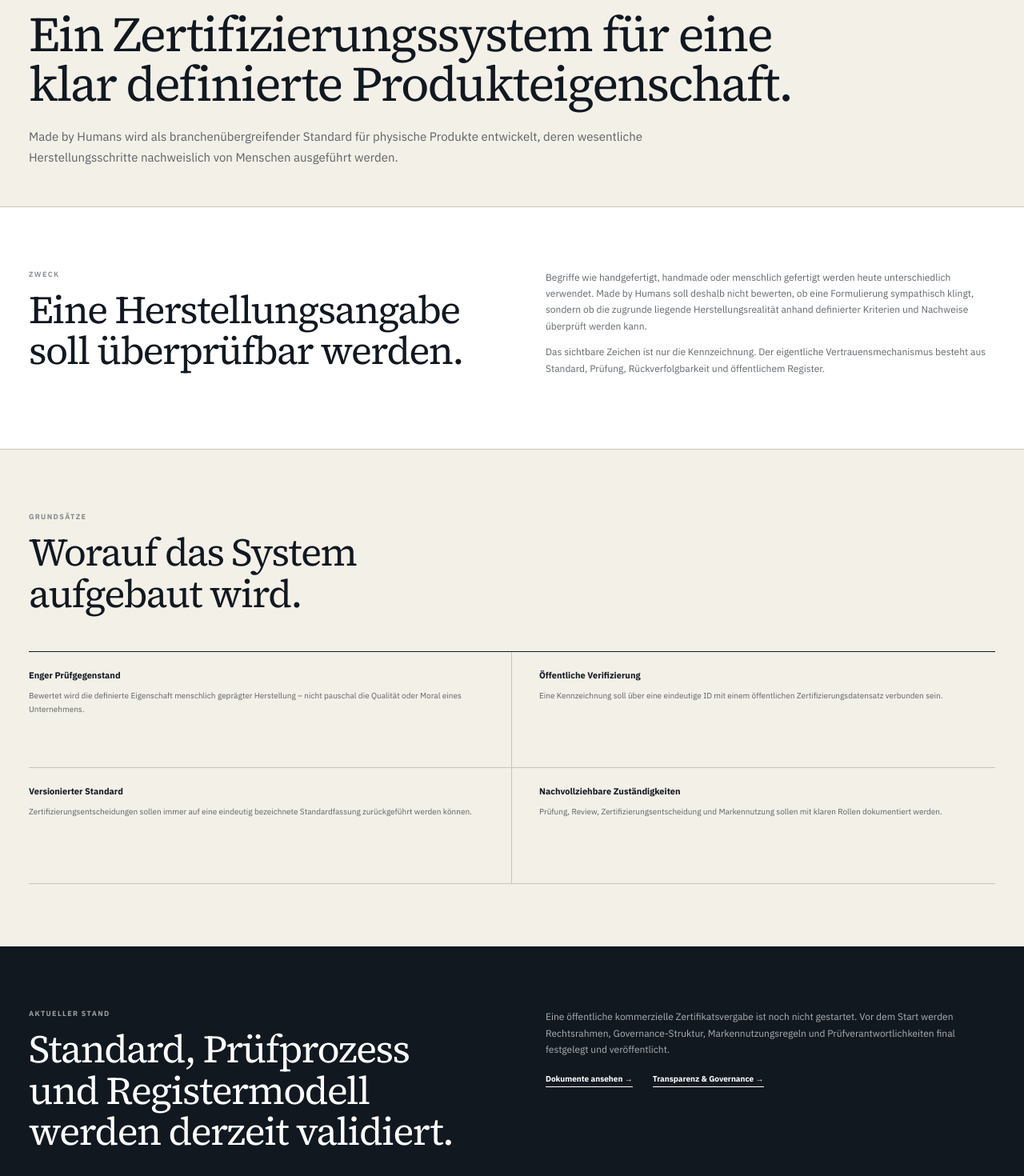
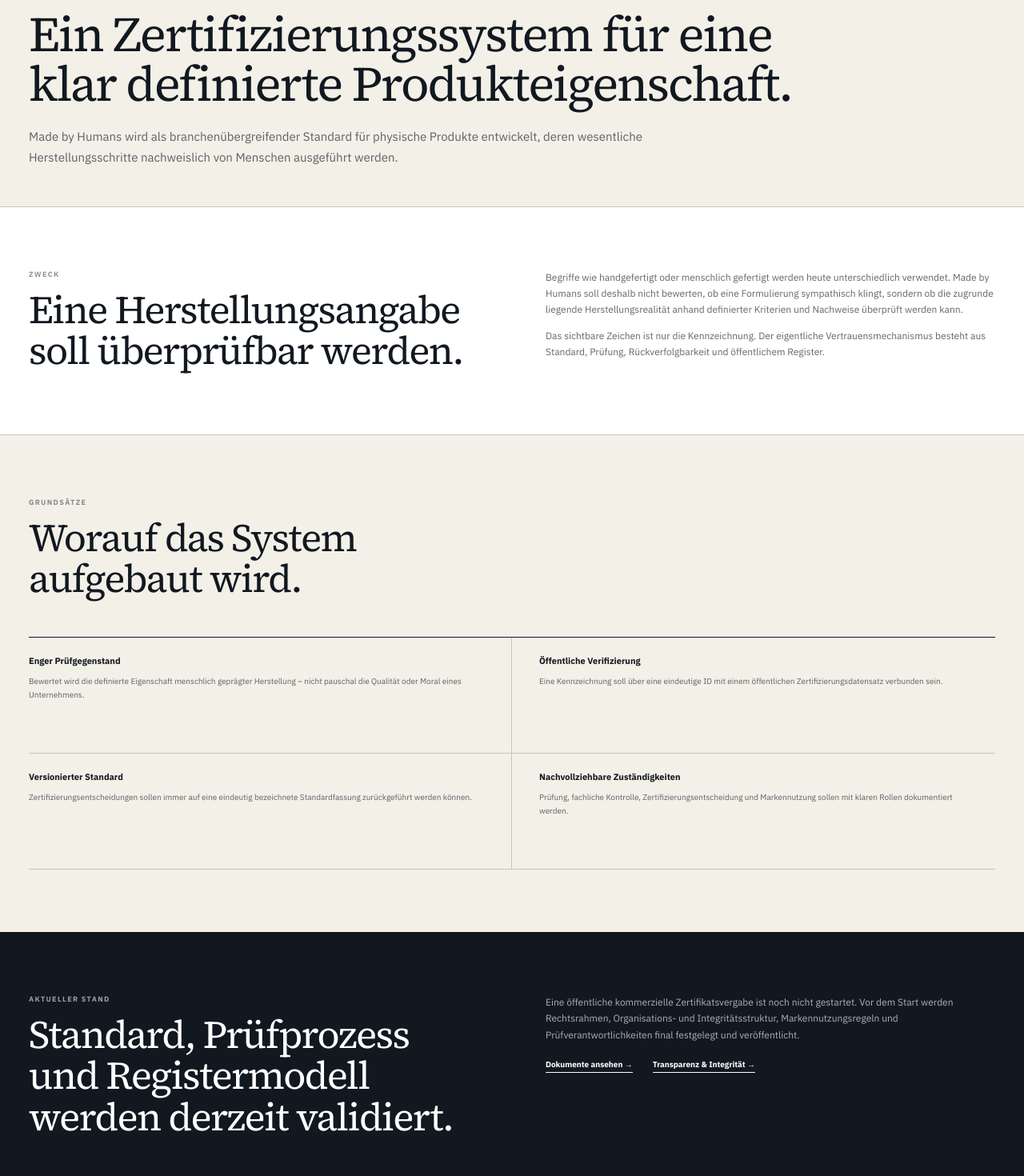
Before and after one commit to dennis-glaser-coder/human-certification-web, a Next.js app: page /ueber-uns in a window 1280 px wide. Shown: the part 164-1634 px from the top of the page at 80% size. Built offline with nearby package versions, Linux system fonts and the light colour scheme.

Commit message:
Über-uns-Seite sprachlich vereinheitlichen

```diff
--- a/src/app/ueber-uns/page.js
+++ b/src/app/ueber-uns/page.js
@@ -13,7 +13,7 @@ const principles = [
   ['Enger Prüfgegenstand', 'Bewertet wird die definierte Eigenschaft menschlich geprägter Herstellung – nicht pauschal die Qualität oder Moral eines Unternehmens.'],
   ['Öffentliche Verifizierung', 'Eine Kennzeichnung soll über eine eindeutige ID mit einem öffentlichen Zertifizierungsdatensatz verbunden sein.'],
   ['Versionierter Standard', 'Zertifizierungsentscheidungen sollen immer auf eine eindeutig bezeichnete Standardfassung zurückgeführt werden können.'],
-  ['Nachvollziehbare Zuständigkeiten', 'Prüfung, Review, Zertifizierungsentscheidung und Markennutzung sollen mit klaren Rollen dokumentiert werden.'],
+  ['Nachvollziehbare Zuständigkeiten', 'Prüfung, fachliche Kontrolle, Zertifizierungsentscheidung und Markennutzung sollen mit klaren Rollen dokumentiert werden.'],
 ];
 
 export default function AboutPage() {
@@ -38,7 +38,7 @@ export default function AboutPage() {
           </div>
           <div>
             <p>
-              Begriffe wie handgefertigt, handmade oder menschlich gefertigt werden heute unterschiedlich verwendet.
+              Begriffe wie handgefertigt oder menschlich gefertigt werden heute unterschiedlich verwendet.
               Made by Humans soll deshalb nicht bewerten, ob eine Formulierung sympathisch klingt, sondern ob die zugrunde liegende
               Herstellungsrealität anhand definierter Kriterien und Nachweise überprüft werden kann.
             </p>
@@ -73,11 +73,11 @@ export default function AboutPage() {
           <div>
             <p>
               Eine öffentliche kommerzielle Zertifikatsvergabe ist noch nicht gestartet.
-              Vor dem Start werden Rechtsrahmen, Governance-Struktur, Markennutzungsregeln und Prüfverantwortlichkeiten final festgelegt und veröffentlicht.
+              Vor dem Start werden Rechtsrahmen, Organisations- und Integritätsstruktur, Markennutzungsregeln und Prüfverantwortlichkeiten final festgelegt und veröffentlicht.
             </p>
             <div className="aboutStatusLinks">
               <Link className="textLink lightTextLink" href="/dokumente">Dokumente ansehen →</Link>
-              <Link className="textLink lightTextLink" href="/transparenz">Transparenz & Governance →</Link>
+              <Link className="textLink lightTextLink" href="/transparenz">Transparenz & Integrität →</Link>
             </div>
           </div>
         </div>
```
